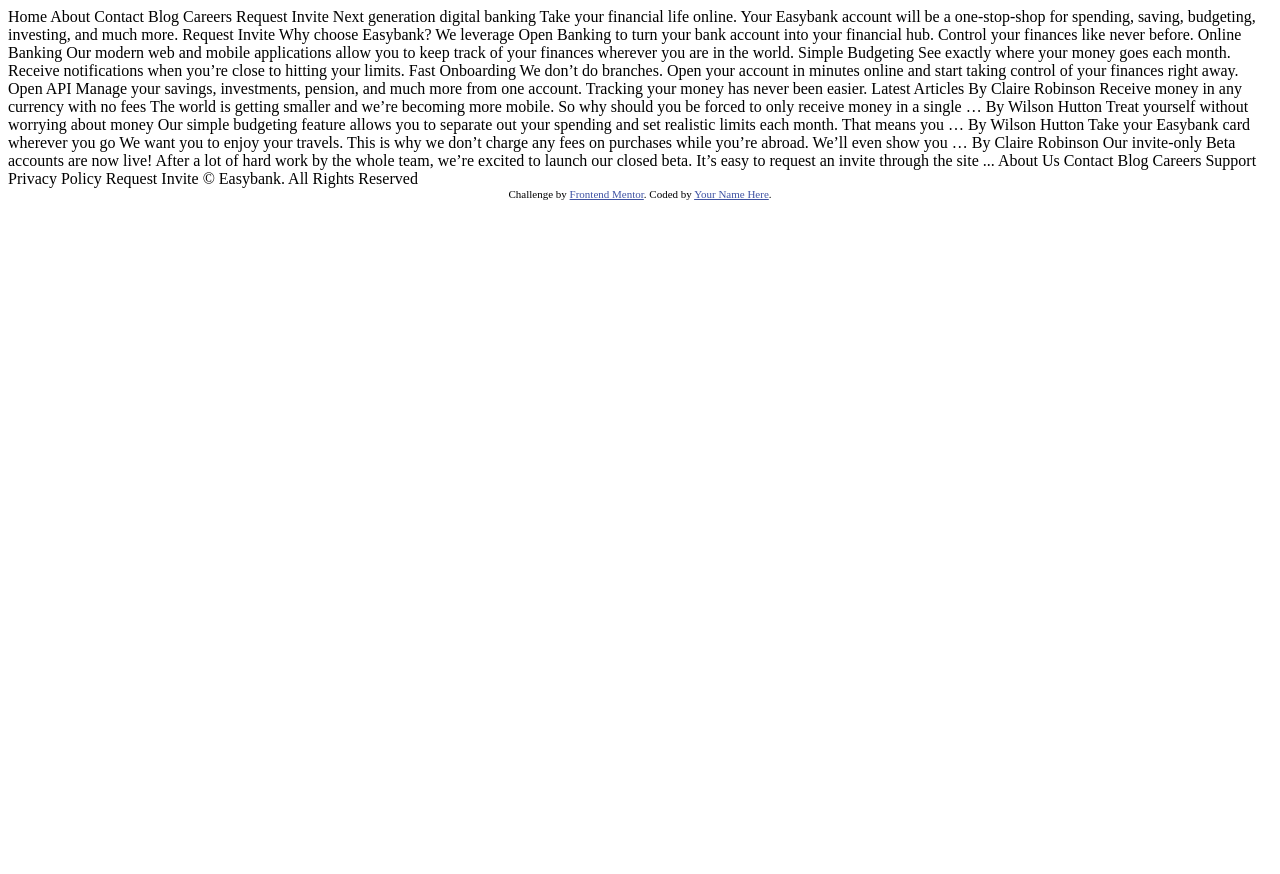
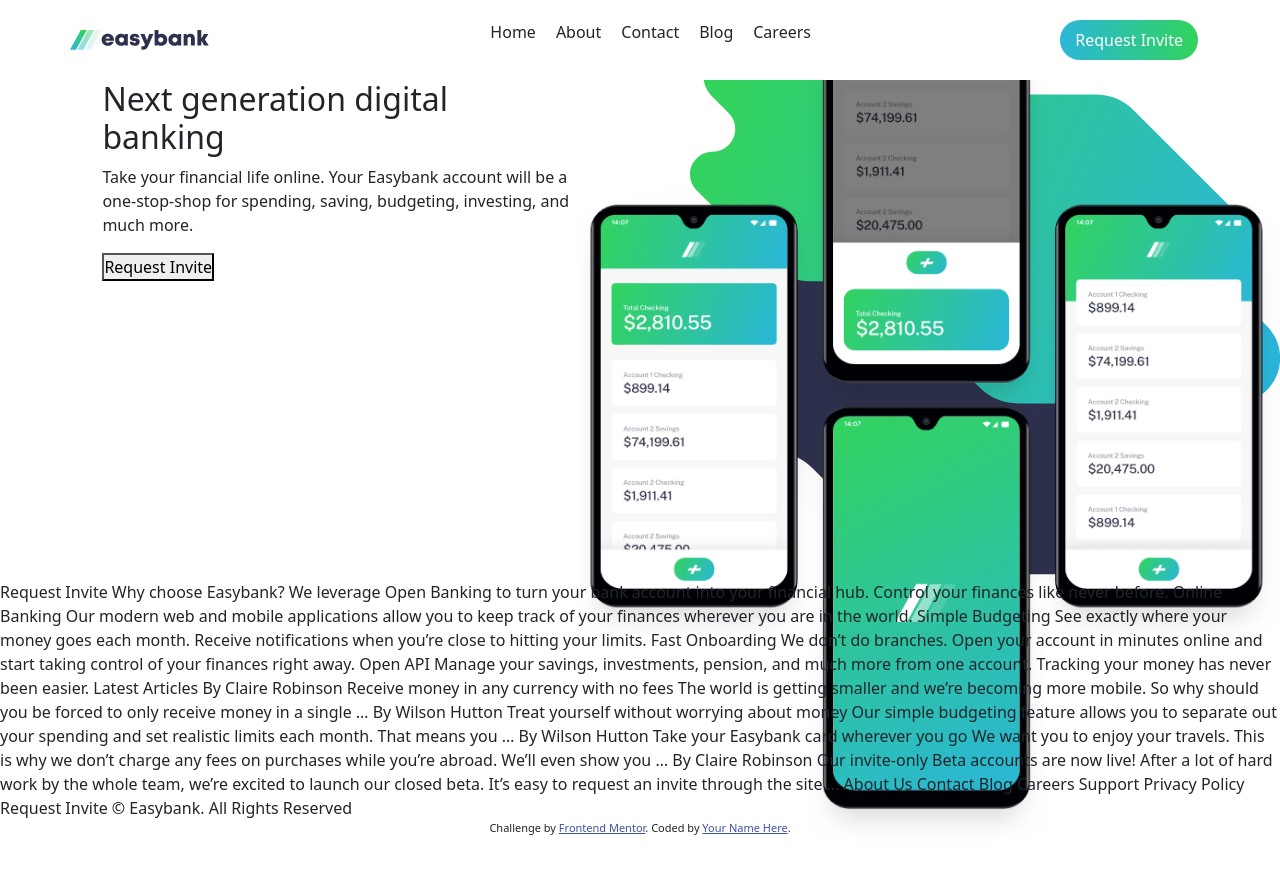
Before and after one commit to Excee02/easybank-landing-page, a plain HTML site: page index.html in a window 1280 px wide. Before the commit the page ends 800 px from the top, so only its background shows below. Drawn offline with nearby package versions, Linux system fonts and the light colour scheme.

Commit message:
Second commit

```diff
--- a/index.html
+++ b/index.html
@@ -7,6 +7,7 @@
   <link rel="icon" type="image/png" sizes="32x32" href="./images/favicon-32x32.png">
 
   <title>Frontend Mentor | Easybank landing page</title>
+  <link href="https://cdn.jsdelivr.net/npm/bootstrap@5.3.3/dist/css/bootstrap.min.css" rel="stylesheet" integrity="sha384-QWTKZyjpPEjISv5WaRU9OFeRpok6YctnYmDr5pNlyT2bRjXh0JMhjY6hW+ALEwIH" crossorigin="anonymous">
 
   <link rel="stylesheet" href="style.css">
 
@@ -17,20 +18,43 @@
 </head>
 <body>
 
-  Home
-  About
-  Contact
-  Blog
-  Careers
+  <nav>
+    <div class="container">
+      <img src="./images/logo.svg" alt="Logo">
 
-  Request Invite
+    <div>
+      <ul>
+        <li>Home</li>
+        <li>About</li>
+        <li>Contact</li>
+        <li>Blog</li>
+        <li>Careers</li>
+      </ul>
+    </div>
+
+    <button type="button">Request Invite</button>
+    </div>
+  </nav>
+
+    <!-- INTRO  -->
+
+  <section class="intro">
+    <div class="left">
+      <h2>Next generation digital banking</h2>
+      <p>Take your financial life online. Your Easybank account will be a one-stop-shop for spending, saving, budgeting, investing, and much more.</p>
+      <button type="button">Request Invite</button>
+    </div>
+
+    <div  class="right">
+      <img src="./images/image-mockups.png" alt="image-mockups">
+    </div>
+  </section>
 
 
 
-  Next generation digital banking
 
-  Take your financial life online. Your Easybank account will be a one-stop-shop
-  for spending, saving, budgeting, investing, and much more.
+
+
 
   Request Invite
 
--- a/style.css
+++ b/style.css
@@ -1,5 +1,81 @@
+*{
+    padding: 0;
+    margin: 0;
+    box-sizing: border-box;
+}
+
+/* nav  */
+nav {
+    z-index: 1;
+    background-color: white;
+}
+
+nav .container {
+    display: flex;
+    justify-content: space-between;
+    padding-left: 0;
+    /* z-index: 999; */
+    ba
+}
+
+nav img {
+    height: 20px;
+    align-self: center;
+}
+
+nav ul {
+    display: flex;
+    list-style: none;
+}
+
+nav ul li {
+    padding: 20px 10px;
+}
+
+nav ul li:hover {
+    transition: 0.1s;
+    animation: forwards;
+    border-bottom:4px solid ;
+    border-image: linear-gradient (blue);
+}
+
+nav button {
+    height: 40px;
+    align-self: center;
+    padding: 2px 15px;
+    border-radius: 25px;
+    border: none;
+    color: white;
+    background-image: linear-gradient(to right, hsl(192, 70%, 51%) ,  hsl(136, 65%, 51%));
+}
 
 
+.intro {
+    display: flex;
+    margin-left: 8%;
+}
+
+.intro .left {
+    width: 40%;
+
+}
+
+.intro .right {
+    width: 60%;
+    height: 500px;
+    background-image: url(./images/bg-intro-desktop.svg);
+    background-size: cover;
+    background-position:center ;
+    background-repeat: no-repeat;
+    z-index: -2;
+}
+
+.intro .right img {
+    width: 100%;
+    position: relative;
+    top: -100px;
+    z-index: -1;
+}
 
 
 
```
